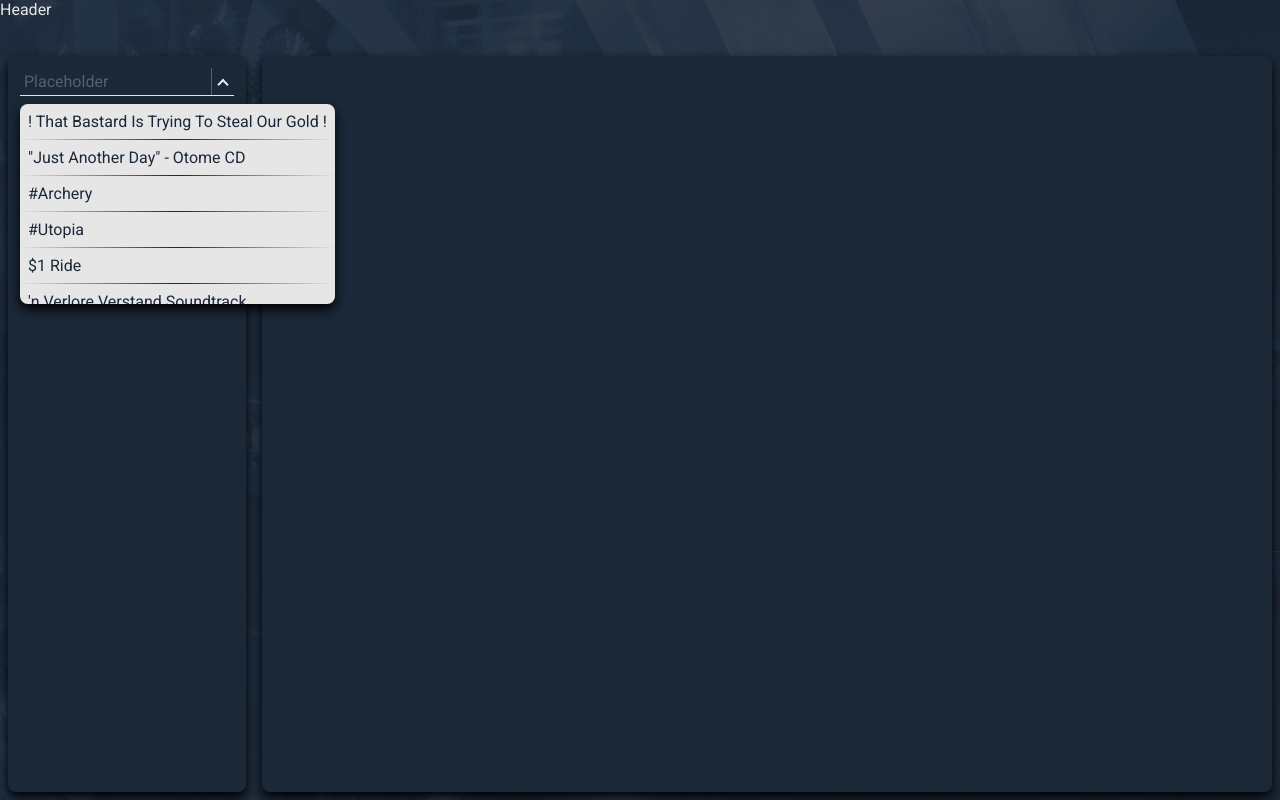
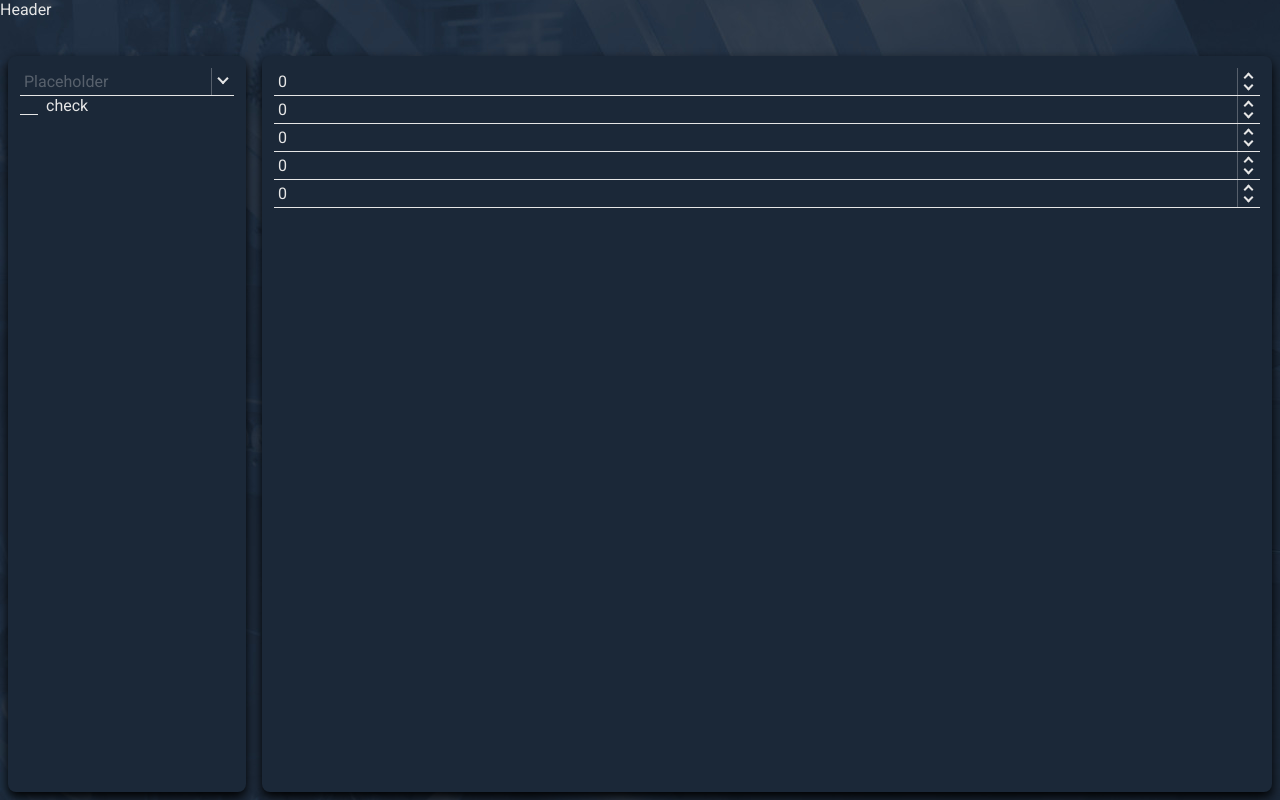
Before and after one commit to sterlingwalsh/vault, a React (Create React App) app in the folder client/: page / in a window 1280 px wide. Built offline with nearby package versions, Linux system fonts and the light colour scheme.

Commit message:
styled spinner implimented, functionality needs work

```diff
--- a/client/src/components/admin/control-panel/control-panel.component.jsx
+++ b/client/src/components/admin/control-panel/control-panel.component.jsx
@@ -1,9 +1,9 @@
 import React, { useState, useEffect, useCallback } from 'react';
 
-import DropDown from '../../dropdown/dropdown.component';
+import DropDown from '../../custom-controls/dropdown/dropdown.component';
 
 import { ControlPanelContainer } from './control-panel.styles';
-// import CheckBox from '../../checkbox/checkbox.component';
+import CheckBox from '../../custom-controls/checkbox/checkbox.component';
 
 import { applist } from '../../../data/steam_applist';
 
@@ -29,7 +29,7 @@ const ControlPanel = ({ ...otherProps }) => {
         values={appList}
         onSelectionChange={onSelectionChange}
       />
-      {/* <CheckBox>check</CheckBox> */}
+      <CheckBox>check</CheckBox>
     </ControlPanelContainer>
   );
 };
--- a/client/src/components/admin/inventory-item/inventory-item.component.jsx
+++ b/client/src/components/admin/inventory-item/inventory-item.component.jsx
@@ -0,0 +1,15 @@
+import React from 'react';
+
+import Spinner from '../../custom-controls/spinner/spinner.component';
+
+const InventoryItem = ({ ...otherProps }) => {
+  return (
+    <Spinner
+      onClick={evt => {
+        console.log(evt.target.value);
+      }}
+    ></Spinner>
+  );
+};
+
+export default InventoryItem;
--- a/client/src/components/admin/inventory/inventory.component.jsx
+++ b/client/src/components/admin/inventory/inventory.component.jsx
@@ -2,8 +2,14 @@ import React from 'react';
 
 import { InventoryContainer } from './inventory.styles';
 
+import InventoryItem from '../inventory-item/inventory-item.component';
+
 const Inventory = ({ ...otherProps }) => (
-  <InventoryContainer {...otherProps}></InventoryContainer>
+  <InventoryContainer {...otherProps}>
+    {[1, 2, 3, 4, 5].map(item => (
+      <InventoryItem key={item}></InventoryItem>
+    ))}
+  </InventoryContainer>
 );
 
 export default Inventory;
--- a/client/src/components/checkbox/checkbox.component.jsx
+++ b/client/src/components/custom-controls/checkbox/checkbox.component.jsx
@@ -1,7 +1,7 @@
 import React from 'react';
 import styled from 'styled-components';
 
-import { textColor } from '../../global.styles';
+import { textColor } from '../../../global.styles';
 
 const CheckBox = styled.input.attrs(props => ({
   type: 'checkbox'
--- a/client/src/components/dropdown/dropdown.component.jsx
+++ b/client/src/components/custom-controls/dropdown/dropdown.component.jsx
@@ -7,7 +7,7 @@ import {
   backgroundColor,
   backgroundColorCode,
   StyledContainerInverted
-} from '../../global.styles';
+} from '../../../global.styles';
 
 const Container = styled.div``;
 const ControlContainer = styled.div`
@@ -31,7 +31,6 @@ const Input = styled.input.attrs(props => ({
   type: 'text'
 }))`
   position: relative;
-  color: inherit;
   background: none;
   border: none;
 
@@ -136,7 +135,7 @@ const DropDown = ({
   onSelectionChange = () => {},
   ...otherProps
 }) => {
-  const [open, setOpen] = useState(true);
+  const [open, setOpen] = useState(false);
   const [valuesMap, setValuesMap] = useState([]);
   const [searchQuery, setSearchQuery] = useState('');
   const [displayedValues, setDisplayedValues] = useState([]);
@@ -186,16 +185,21 @@ const DropDown = ({
     evt => {
       const key = evt.keyCode;
 
-      switch(key){
+      switch (key) {
         case 38:
           setHighlightedIndex(Math.max(-1, highlightedIndex - 1));
           break;
         case 40:
-          setHighlightedIndex(Math.min(displayedValues.length - 1, highlightedIndex + 1));
+          setHighlightedIndex(
+            Math.min(displayedValues.length - 1, highlightedIndex + 1)
+          );
           break;
         case 13:
-          if(highlightedIndex > -1 && highlightedIndex < displayedValues.length){
-            setSelection(highlightedIndex)
+          if (
+            highlightedIndex > -1 &&
+            highlightedIndex < displayedValues.length
+          ) {
+            setSelection(highlightedIndex);
           }
           break;
         default:
--- /dev/null
+++ b/client/src/components/custom-controls/spinner/spinner.component.jsx
@@ -0,0 +1,177 @@
+import React, { useReducer, useCallback } from 'react';
+import styled, { keyframes, css } from 'styled-components';
+import { textColor, textColorCode } from '../../../global.styles';
+
+const InputContainer = styled.div`
+  position: relative;
+  border-right: 1px solid rgba(${textColorCode}, 0.3);
+  > * {
+    padding: 0.25rem;
+    font-size: inherit;
+  }
+`;
+
+const Input = styled.input.attrs(props => ({
+  type: 'number'
+}))`
+  position: relative;
+  background: none;
+  border: none;
+  width: 100%;
+
+  &:focus {
+    outline: none;
+  }
+
+  &::-webkit-inner-spin-button {
+    -webkit-appearance: none;
+    margin: 0;
+  }
+  &::-webkit-outer-spin-button {
+    -webkit-appearance: none;
+    margin: 0;
+  }
+`;
+
+const firstBaseTransform = { translate: 6, rotate: -135, direction: -1 };
+const lastBaseTransform = { translate: 0, rotate: 45, direction: 1 };
+
+const getArrow = ({ translate, rotate, direction }) => {
+  const getBounce = () => keyframes`
+  from{
+    transform: translateY(${translate}px) rotate(${rotate}deg);
+  }
+  to{
+    transform: translateY(${translate + 3 * direction}px) rotate(${rotate}deg);
+  }
+`;
+  return css`
+    &:after {
+      transform: translateY(${translate}px) rotate(${rotate}deg);
+    }
+    &:hover:after {
+      animation: ${getBounce(firstBaseTransform)} 0.75s ease-in-out infinite;
+      animation-direction: alternate;
+    }
+  `;
+};
+
+const Arrow = styled.div`
+  cursor: pointer;
+  position: relative;
+
+  &:after {
+    content: '';
+    position: absolute;
+    width: 5px;
+    height: 5px;
+    left: 50%;
+    margin-left: -3.53px;
+    border: solid ${textColor};
+    border-width: 0 2px 2px 0;
+    transition: transform 0.25s ease-in-out;
+  }
+
+  &:first-of-type {
+    ${getArrow(firstBaseTransform)}
+  }
+
+  &:last-of-type {
+    ${getArrow(lastBaseTransform)}
+  }
+`;
+
+const ArrowContainer = styled.div`
+  width: 22px;
+  display: flex;
+  flex-direction: column;
+  transition: transform 0.25s ease-in-out;
+  > * {
+    flex-grow: 1;
+  }
+`;
+
+const ControlContainer = styled.div`
+  position: relative;
+  display: flex;
+  flex-direction: row;
+  align-items: stretch;
+  border-bottom: 1px solid ${textColor};
+  > ${InputContainer} {
+    flex-grow: 1;
+  }
+  > ${ArrowContainer} {
+    flex-grow: 0;
+  }
+`;
+
+const ACTION = { INCREMENT: 'INCREMENT', DECREMENT: 'DECREMENT', SET: 'SET' };
+const valueReducer = (value, action) => {
+  switch (action.type) {
+    case ACTION.INCREMENT:
+      return value + 1;
+    case ACTION.DECREMENT:
+      return value - 1;
+    case ACTION.SET:
+      return action.payload;
+    default:
+      return value;
+  }
+};
+
+const Spinner = ({
+  min = -100,
+  max = 100,
+  step = 1,
+  value = 0,
+  onChange = () => {},
+  ...otherProps
+}) => {
+  const [inputValue, inputDispatch] = useReducer(valueReducer, value);
+
+  const handleChange = useCallback(
+    evt => {
+      inputDispatch({ type: ACTION.SET, payload: evt.target.value });
+      onChange(evt);
+    },
+    [onChange]
+  );
+
+  const increment = useCallback(() => {
+    inputDispatch({ type: ACTION.INCREMENT });
+  }, []);
+
+  const decrement = useCallback(() => {
+    inputDispatch({ type: ACTION.DECREMENT });
+  }, []);
+
+  const handleScroll = useCallback(evt => {
+    const d = evt.deltaY;
+    if (d > 0) {
+      inputDispatch({ type: ACTION.DECREMENT });
+    } else if (d < 0) {
+      inputDispatch({ type: ACTION.INCREMENT });
+    }
+  }, []);
+
+  return (
+    <ControlContainer {...otherProps}>
+      <InputContainer>
+        <Input
+          min={min}
+          max={max}
+          step={step}
+          value={inputValue}
+          onChange={handleChange}
+          onWheel={handleScroll}
+        ></Input>
+      </InputContainer>
+      <ArrowContainer>
+        <Arrow onClick={increment}></Arrow>
+        <Arrow onClick={decrement}></Arrow>
+      </ArrowContainer>
+    </ControlContainer>
+  );
+};
+
+export default Spinner;
--- a/client/src/components/spinner/spinner.styles.jsx
+++ b/client/src/components/loading/loading.styles.jsx
@@ -1,6 +1,6 @@
 import styled from 'styled-components';
 
-export const SpinnerOverlay = styled.div`
+export const LoadingOverlay = styled.div`
   height: 60vh;
   width: 100%;
   display: flex;
@@ -8,7 +8,7 @@ export const SpinnerOverlay = styled.div`
   align-items: center;
 `;
 
-export const SpinnerContainer = styled.div`
+export const LoadingContainer = styled.div`
   display: inline-block;
   width: 50px;
   height: 50px;
--- a/client/src/components/vault/filter/filter.component.jsx
+++ b/client/src/components/vault/filter/filter.component.jsx
@@ -1,6 +1,6 @@
 import React, { useContext } from 'react';
 
-import CheckBox from '../../checkbox/checkbox.component';
+import CheckBox from '../../custom-controls/checkbox/checkbox.component';
 
 import { FilterContext } from '../../../contexts/filter/filter.provider';
 
```
Also changed, not shown: client/src/components/loading/loading.component.jsx (added, +11 -0 lines), client/src/components/spinner/spinner.component.jsx (deleted, +0 -11 lines), client/src/components/with-loading/with-loading.component.jsx (added, +9 -0 lines), client/src/components/with-spinner/with-spinner.component.jsx (deleted, +0 -9 lines).
